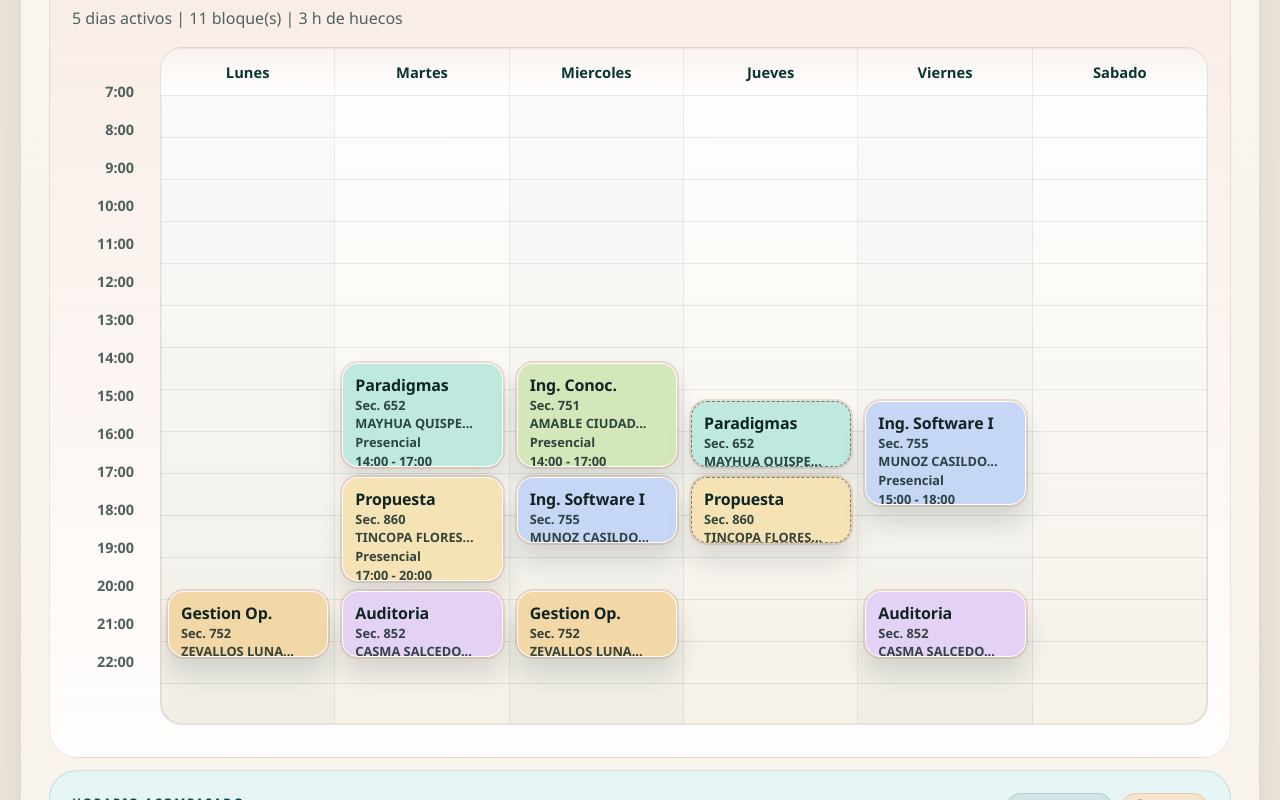
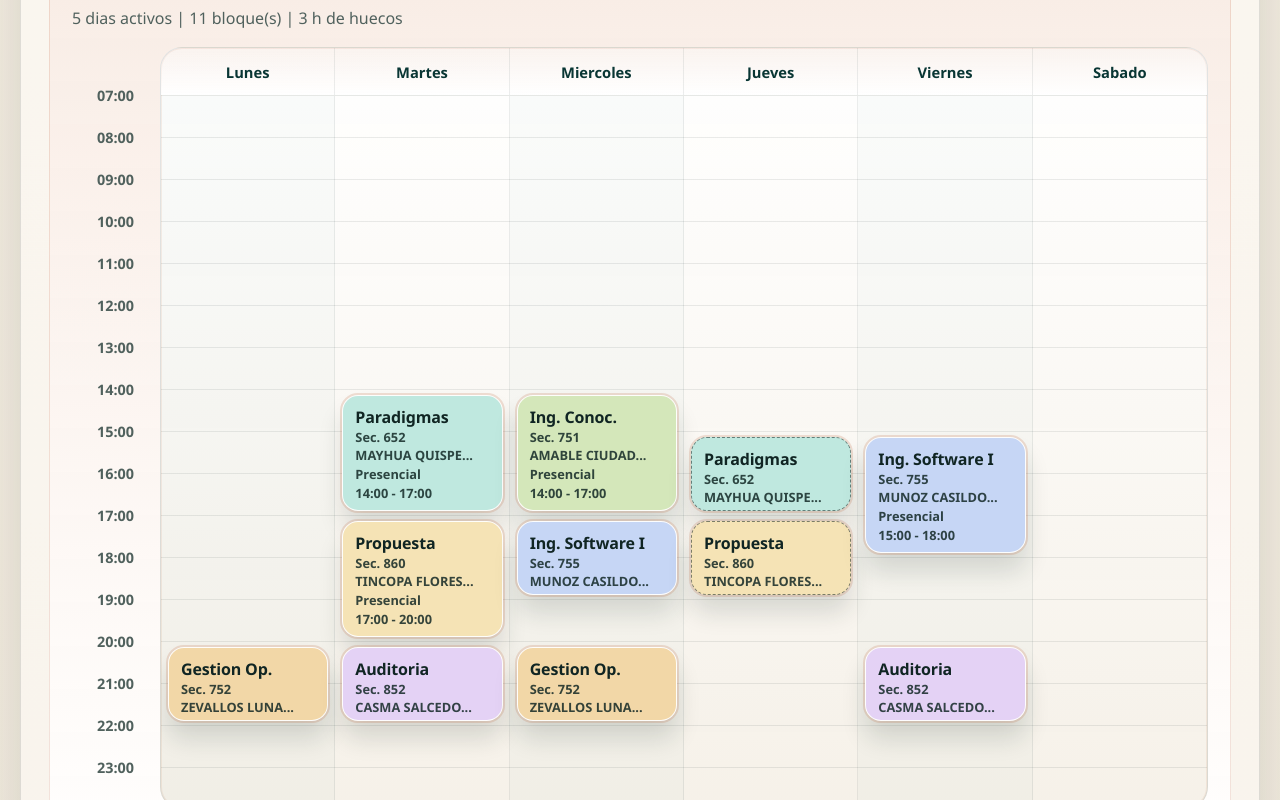
Before and after one commit to jeffangeloss/horarios, a React (Vite) app: page / in a window 1280 px wide. Shown: the part 5100-5900 px from the top of the page. Built offline with nearby package versions, Linux system fonts and the light colour scheme.

Commit message:
Extend schedule grid to midnight

```diff
--- a/src/App.jsx
+++ b/src/App.jsx
@@ -21,9 +21,16 @@ const DEFAULT_FORM = {
 };
 const DAY_NAME_BY_CODE = Object.fromEntries(DAYS.map((day, index) => [day, DAY_LABELS[index]]));
 const START_HOUR = 7;
-const END_HOUR = 22;
-const HOUR_HEIGHT = 38;
-const DAY_HEADER_HEIGHT = 44;
+const END_HOUR = 24;
+const HOUR_HEIGHT = 42;
+const DAY_HEADER_HEIGHT = 48;
+const DAY_SLOT_COUNT = END_HOUR - START_HOUR;
+const WEEK_HEIGHT = DAY_HEADER_HEIGHT + DAY_SLOT_COUNT * HOUR_HEIGHT;
+const SCHEDULE_DIMENSIONS_STYLE = {
+  "--hour-size": `${HOUR_HEIGHT}px`,
+  "--day-header-height": `${DAY_HEADER_HEIGHT}px`,
+  "--week-height": `${WEEK_HEIGHT}px`,
+};
 
 export default function App() {
   const [form, setForm] = useState(DEFAULT_FORM);
@@ -549,7 +556,7 @@ function renderPersonStack(personLabel, schedule, personKey) {
 
 function WeekBoard({ title, schedule, personKey }) {
   return (
-    <section className={`schedule-card schedule-card-${personKey}`}>
+    <section className={`schedule-card schedule-card-${personKey}`} style={SCHEDULE_DIMENSIONS_STYLE}>
       <div className="schedule-head">
         <div>
           <p className="person-eyebrow">{personKey === "gaby" ? "Horario priorizado" : "Horario acompasado"}</p>
@@ -567,9 +574,9 @@ function WeekBoard({ title, schedule, personKey }) {
       <div className="schedule-scroll">
         <div className="schedule-wrap">
           <div className="time-axis">
-            {Array.from({ length: END_HOUR - START_HOUR + 1 }, (_, index) => START_HOUR + index).map((hour) => (
+            {Array.from({ length: DAY_SLOT_COUNT + 1 }, (_, index) => START_HOUR + index).map((hour) => (
               <span key={hour} style={{ top: `${(hour - START_HOUR) * HOUR_HEIGHT + DAY_HEADER_HEIGHT}px` }}>
-                {hour}:00
+                {formatHourLabel(hour)}
               </span>
             ))}
           </div>
@@ -606,7 +613,7 @@ function WeekBoard({ title, schedule, personKey }) {
                   <span className="meeting-detail">{compactProfessorName(meeting.professor)}</span>
                   {meeting.mode === "remote" ? <span className="meeting-mode">Virtual</span> : <span className="meeting-detail">Presencial</span>}
                   <span className="meeting-detail">
-                    {meeting.start}:00 - {meeting.end}:00
+                    {formatHourLabel(meeting.start)} - {formatHourLabel(meeting.end)}
                   </span>
                 </article>
               );
@@ -643,6 +650,13 @@ function compactMeetingName(name) {
     .replace("Sistemas Distribuidos", "Distribuidos");
 }
 
+function formatHourLabel(hour) {
+  if (hour === 24) {
+    return "00:00";
+  }
+  return `${String(hour).padStart(2, "0")}:00`;
+}
+
 function compactProfessorName(name) {
   const parts = name.split(" ").filter(Boolean);
   if (parts.length <= 3) {
--- a/src/styles.css
+++ b/src/styles.css
@@ -24,7 +24,7 @@
   --radius: 26px;
   --hour-size: 42px;
   --day-header-height: 48px;
-  --week-height: calc(var(--day-header-height) + (var(--hour-size) * 15));
+  --week-height: calc(var(--day-header-height) + (var(--hour-size) * 17));
 }
 
 * {
```
